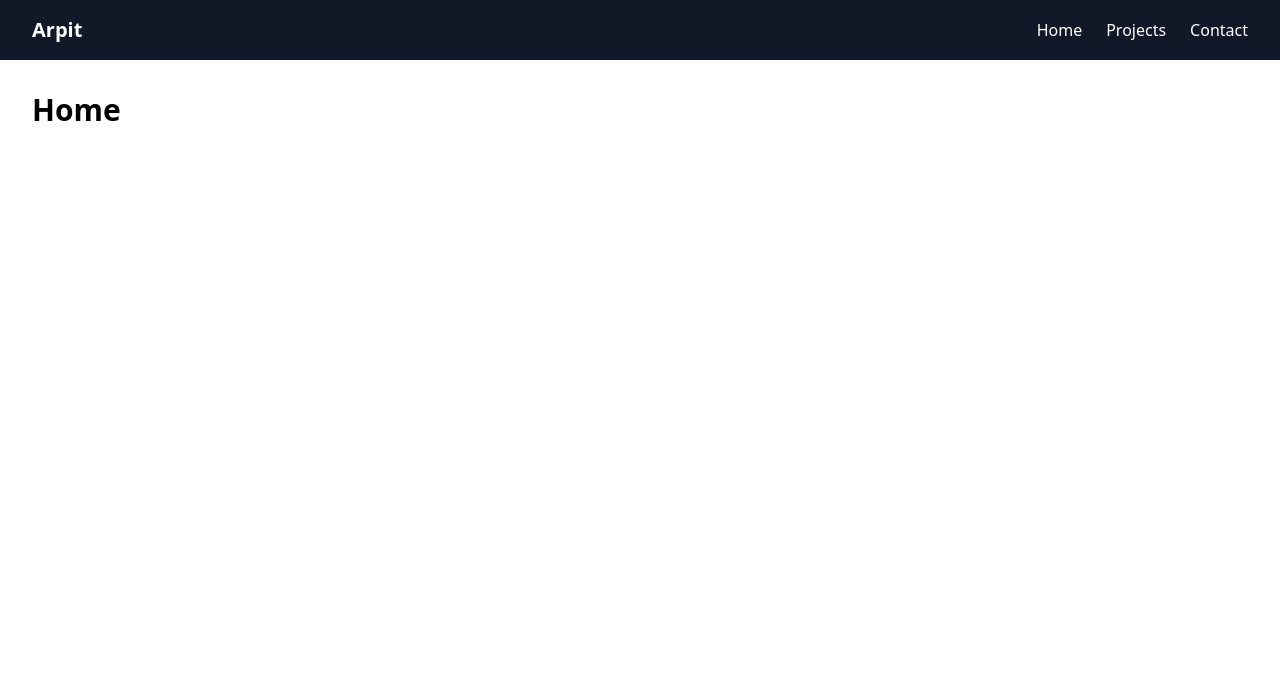
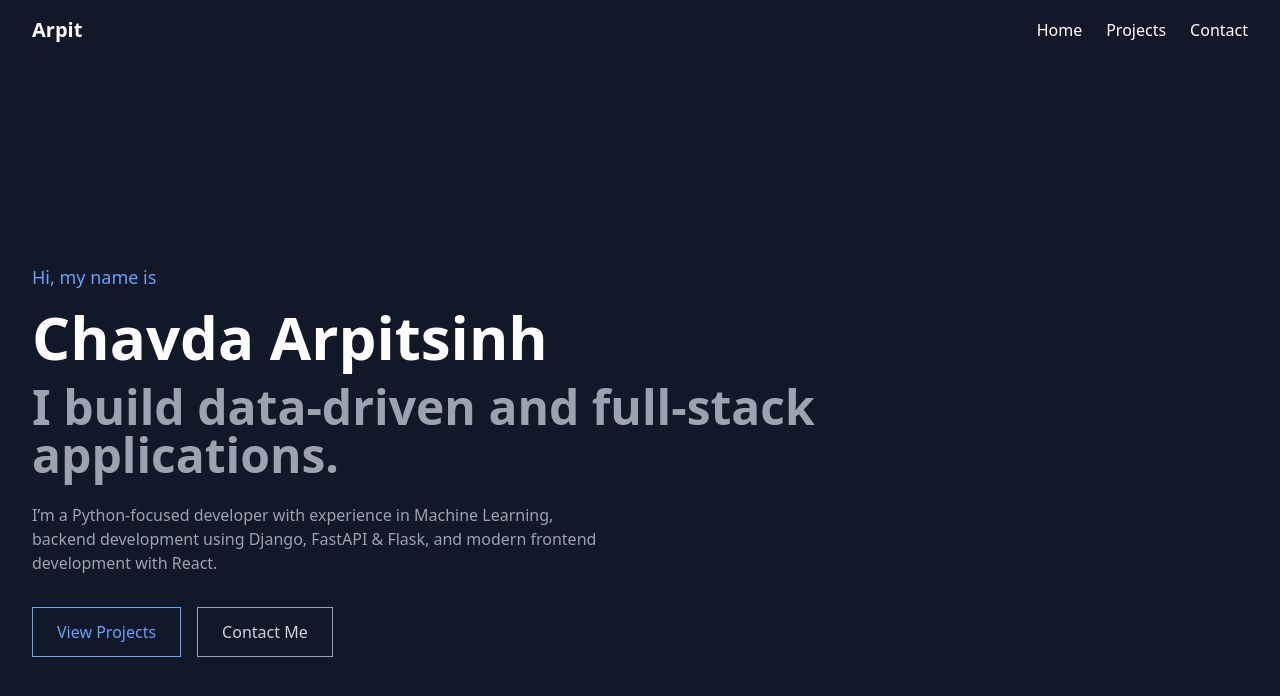
Before and after one commit to chavdaarpitsinh1248/portfolio, a React (Vite) app: page / in a window 1280 px wide. Shown: the top 696 px of the page. Built offline with nearby package versions, Linux system fonts and the light colour scheme.

Commit message:
feat: add hero section with introduction and call-to-action

```diff
--- /dev/null
+++ b/src/components/Hero.jsx
@@ -0,0 +1,43 @@
+function Hero() {
+  return (
+    <section className="min-h-screen flex items-center bg-gray-900 text-white px-8">
+      <div className="max-w-4xl">
+        <p className="text-blue-400 text-lg mb-4">
+          Hi, my name is
+        </p>
+
+        <h1 className="text-4xl sm:text-6xl font-bold mb-4">
+          Chavda Arpitsinh
+        </h1>
+
+        <h2 className="text-3xl sm:text-5xl font-bold text-gray-400 mb-6">
+          I build data-driven and full-stack applications.
+        </h2>
+
+        <p className="text-gray-400 max-w-xl mb-8">
+          I’m a Python-focused developer with experience in Machine Learning,
+          backend development using Django, FastAPI & Flask, and modern frontend
+          development with React.
+        </p>
+
+        <div className="flex gap-4">
+          <a
+            href="/projects"
+            className="px-6 py-3 border border-blue-400 text-blue-400 hover:bg-blue-400 hover:text-black transition"
+          >
+            View Projects
+          </a>
+
+          <a
+            href="/contact"
+            className="px-6 py-3 border border-gray-400 text-gray-300 hover:bg-gray-300 hover:text-black transition"
+          >
+            Contact Me
+          </a>
+        </div>
+      </div>
+    </section>
+  );
+}
+
+export default Hero;
--- a/src/pages/Home.jsx
+++ b/src/pages/Home.jsx
@@ -1,8 +1,10 @@
+import Hero from "../components/Hero";
+
 function Home() {
   return (
-    <div className="p-8">
-      <h1 className="text-3xl font-bold">Home</h1>
-    </div>
+    <>
+      <Hero />
+    </>
   );
 }
 
```
